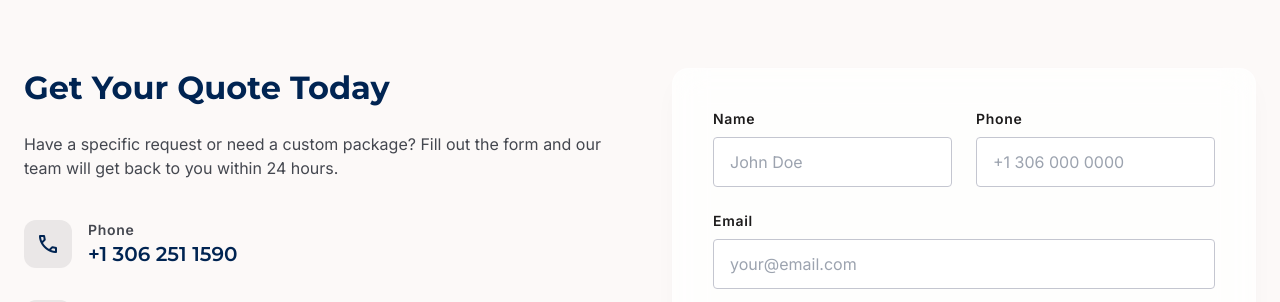
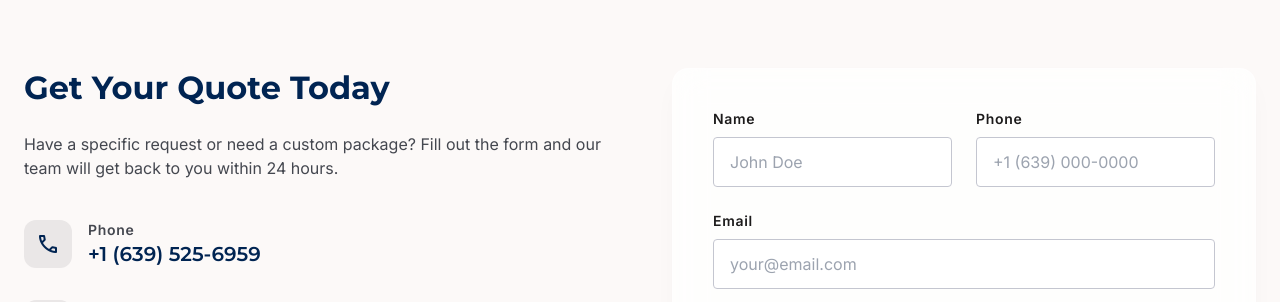
Before and after one commit to arhamnasirkhan/mechplus-under-construction, a React (Vite) app: page / in a window 1280 px wide. Shown: the part 4360-4662 px from the top of the page. Built offline with nearby package versions, Linux system fonts and the light colour scheme.

Commit message:
Revert Call Now number to +1 (639) 525-6959

```diff
--- a/src/components/Contact.jsx
+++ b/src/components/Contact.jsx
@@ -92,9 +92,9 @@ ${formData.message}`;
                 <p className="font-label-md text-label-md text-on-surface-variant">Phone</p>
                 <a
                   className="font-headline-sm text-headline-sm text-primary hover:text-secondary transition-colors"
-                  href="tel:+13062511590"
+                  href="tel:+16395256959"
                 >
-                  +1 306 251 1590
+                  +1 (639) 525-6959
                 </a>
               </div>
             </div>
@@ -156,7 +156,7 @@ ${formData.message}`;
                   onChange={handleChange}
                   required
                   className="w-full bg-white border border-outline-variant focus:border-primary focus:ring-1 focus:ring-primary rounded-lg px-4 py-3 outline-none"
-                  placeholder="+1 306 000 0000"
+                  placeholder="+1 (639) 000-0000"
                   type="tel"
                 />
               </div>
--- a/src/components/Hero.jsx
+++ b/src/components/Hero.jsx
@@ -31,7 +31,7 @@ const Hero = () => {
             </a>
             <a
               className="bg-white/10 backdrop-blur-md border border-white/20 hover:bg-white/20 text-white px-8 py-4 rounded-xl font-label-md text-label-md text-center transition-all flex items-center justify-center gap-2"
-              href="tel:+13062511590"
+              href="tel:+16395256959"
             >
               <span className="material-symbols-outlined">call</span> Call Now
             </a>
```
